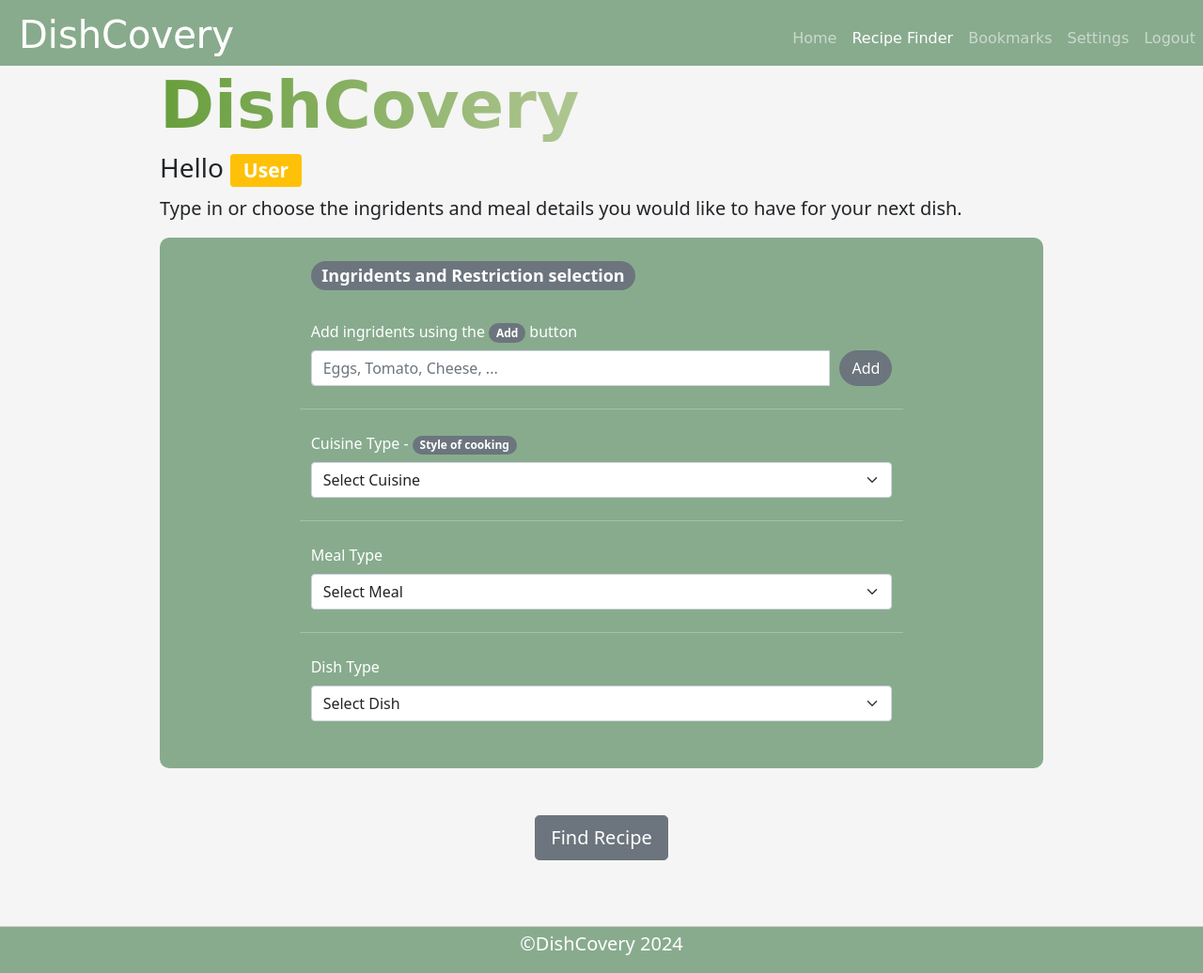
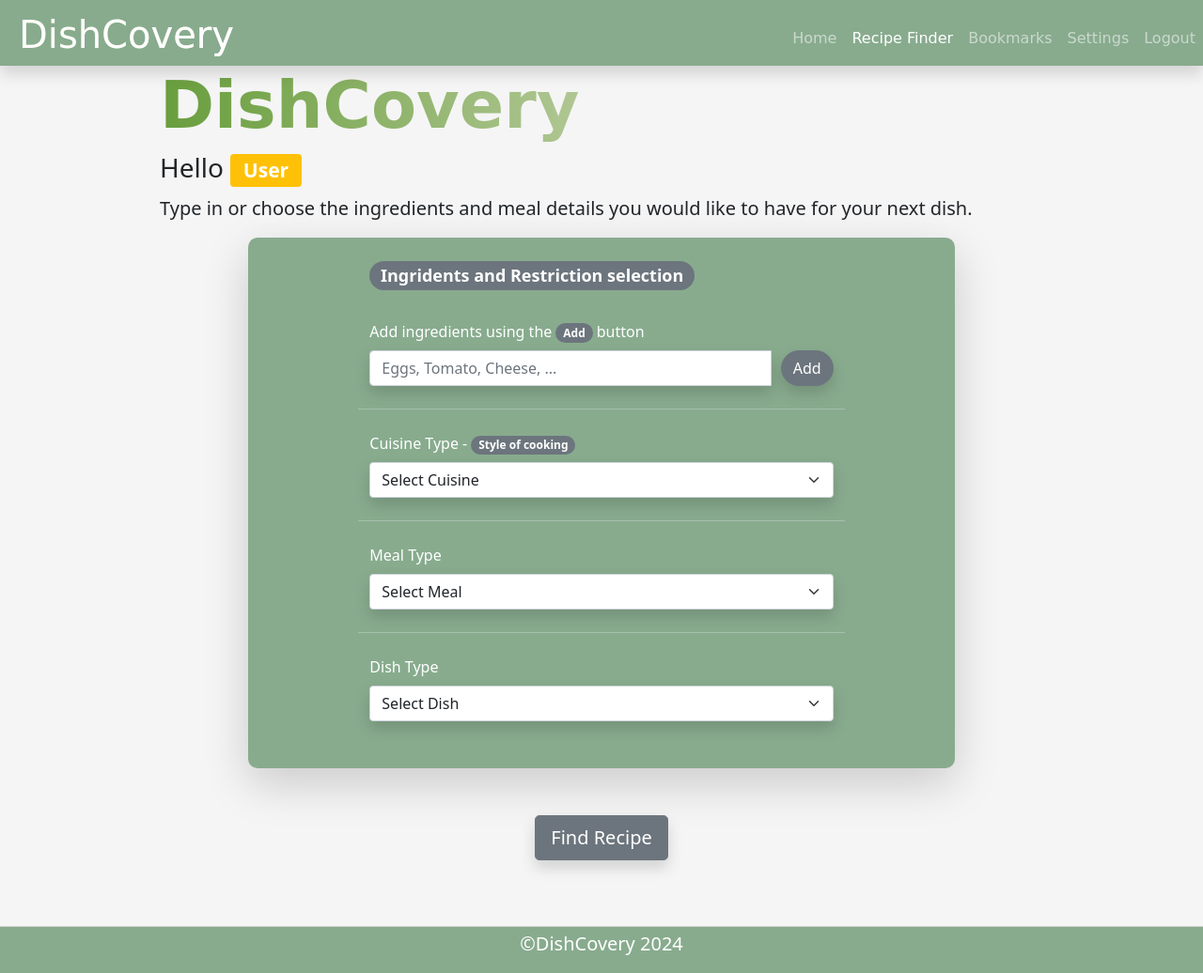
Before and after one commit to NebiyouBelaineh/Dishcovery, a Flask app: page /recipe_finder in a window 1280 px wide. Shown: the whole page at 94% size. Run offline with Flask 3, Linux system fonts and the light colour scheme; some libraries are stand-ins or nearby versions.

Commit message:
Formatting corrected for templates,  Added collectRecipeDetails script to obtain recipe details from the form  Fixed spelling and formatting problems for makeSuggestions and addIngredients scripts,  Made form smaller on page for recipe_finder page

```diff
--- a/dishcovery/static/scripts/addIngridents.js
+++ b/dishcovery/static/scripts/addIngridents.js
@@ -9,30 +9,31 @@ $(function () {
 
   function addIngredientInput() {
     console.log("Add button clicked!");
-    const ingrident = document.getElementById("ingridents");
+    const ingrident = document.getElementById("ingredients");
     const inputText = ingrident.value;
-    console.log(inputText);
+    // console.log(inputText);
     const container = document.querySelector(".ingredientContainer");
 
     const selectedContainer = document.createElement("div");
 
     if (!addedPrior) {
-      selectedContainer.innerHTML = "Selected Ingridents: "
+      selectedContainer.innerHTML = "Selected Ingredients: ";
     }
 
-    selectedContainer.classList.add("selectedIngridents");
+    selectedContainer.classList.add("selectedIngredients");
 
     const selectedIngrident = document.createElement("p");
     selectedIngrident.setAttribute("style", "display: inline");
     selectedIngrident.classList.add("ingridentText");
     const span = document.createElement("span");
-    span.classList = "badge rounded-pill bg-secondary selected-ingridents";
+    span.classList = "badge rounded-pill bg-secondary selected-ingredients";
     span.innerHTML = `${capitalizeFirstLetter(inputText)}`;
     selectedIngrident.appendChild(span);
     selectedContainer.appendChild(selectedIngrident);
     container.appendChild(selectedContainer);
     ingrident.value = "";
-    addedPrior = true
+    addedPrior = true;
+    document.getElementById("ingredients").focus();
   }
 
   // Add event listener to the button
--- /dev/null
+++ b/dishcovery/static/scripts/collectRecipeDetails.js
@@ -0,0 +1,29 @@
+let ingredientsList = [];
+$(function () {
+  function removePromptStr(str) {
+    if (str.length === 0) {
+      return str;
+    }
+    return str.replace("Selected Ingredients: ", "");
+  }
+  function collectRecipeDetails() {
+    const ingredients = document.querySelectorAll(".selectedIngredients");
+    const cuisines = document.getElementById("cuisines").value
+    const meals = document.getElementById("meals").value
+    const dishes = document.getElementById("dishes").value
+
+    // console.log(ingredients)
+    ingredients.forEach((element) => {
+      ingredientsList.push(removePromptStr(element.textContent));
+      //   console.log(removePromptStr(element.textContent));
+    });
+    console.log(ingredientsList);
+    console.log(cuisines);
+    console.log(meals);
+    console.log(dishes);
+
+  }
+  document
+    .getElementById("sumbitRecipeButton")
+    .addEventListener("click", collectRecipeDetails);
+});
--- a/dishcovery/static/scripts/makeSuggestion.js
+++ b/dishcovery/static/scripts/makeSuggestion.js
@@ -1,10 +1,10 @@
 $(function () {
-  $(document).keypress(function (event) {
+  $(document).keypress(function (event) {// Disable enter/return key
     if (event.which == "13") {
       event.preventDefault();
     }
   });
-  const inputField = document.getElementById("ingridents");
+  const inputField = document.getElementById("ingredients");
   const dataList = document.getElementById("suggestions");
 
   const filename = "/static/data/food_list.json";
--- a/dishcovery/static/styles/recipe_finder.css
+++ b/dishcovery/static/styles/recipe_finder.css
@@ -12,6 +12,9 @@ div main.recipe_finder {
   background-color: #88ab8e;
   border-radius: 10px;
   color: white;
+
+  width: 80%;
+  margin: auto;
 }
 .recipe_button {
   display: flex;
@@ -40,12 +43,12 @@ footer.inner_footer {
   -webkit-background-clip: text;
 }
 .recipe_finder_container {
-    padding: 0 100px;
+  padding: 0 100px;
 }
-div.selectedIngridents {
+div.selectedIngredients {
   display: inline;
   margin-right: 10px;
 }
-p.ingridentText {
+p.ingredientText {
   display: inline;
 }
--- a/dishcovery/templates/base_2.html
+++ b/dishcovery/templates/base_2.html
@@ -37,20 +37,16 @@
     <link rel="manifest" href="../static/images/favicon/site.webmanifest" />
     <script src="https://code.jquery.com/jquery-3.2.1.min.js"></script>
 
-    {% block styles%}
-    {% endblock%}
-    {% block script%}
-    {% endblock%}
+    {% block styles%} {% endblock%} {% block script%} {% endblock%}
 
-    <title>
-		{% block title %}
-		{% endblock %}
-	</title>
+    <title>{% block title %} {% endblock %}</title>
   </head>
   <body>
-    <header>
+    <header class="shadow">
       <nav class="navbar navbar-expand-lg navbar-dark">
-        <a class="navbar-brand mb-0 h1 logo" href="{{ url_for('home_route') }}"><h1>DishCovery</h1></a>
+        <a class="navbar-brand mb-0 h1 logo" href="{{ url_for('home_route') }}"
+          ><h1>DishCovery</h1></a
+        >
         <button
           class="navbar-toggler"
           type="button"
@@ -62,24 +58,42 @@
         >
           <span class="navbar-toggler-icon"></span>
         </button>
-        <div class="collapse navbar-collapse justify-content-end" id="navbarNavAltMarkup">
+        <div
+          class="collapse navbar-collapse justify-content-end"
+          id="navbarNavAltMarkup"
+        >
           <div class="navbar-nav">
-            <a class="nav-item nav-link {% if request.path == url_for('home_route') %}active{% endif %} " href="{{ url_for('home_route') }}">Home</a>
-            <a class="nav-item nav-link {% if request.path == url_for('recipe_finder') %}active{% endif %} " href="{{ url_for('recipe_finder') }}"
+            <a
+              class="nav-item nav-link {% if request.path == url_for('home_route') %}active{% endif %}"
+              href="{{ url_for('home_route') }}"
+              >Home</a
+            >
+            <a
+              class="nav-item nav-link {% if request.path == url_for('recipe_finder') %}active{% endif %}"
+              href="{{ url_for('recipe_finder') }}"
               >Recipe Finder</a
             >
-            <a class="nav-item nav-link {% if request.path == url_for('bookmark_route') %}active{% endif %} " href="{{ url_for('bookmark_route') }}">Bookmarks</a>
-            <a class="nav-item nav-link {% if request.path == url_for('settings_route') %}active{% endif %} " href="{{ url_for('settings_route') }}"
+            <a
+              class="nav-item nav-link {% if request.path == url_for('bookmark_route') %}active{% endif %}"
+              href="{{ url_for('bookmark_route') }}"
+              >Bookmarks</a
+            >
+            <a
+              class="nav-item nav-link {% if request.path == url_for('settings_route') %}active{% endif %}"
+              href="{{ url_for('settings_route') }}"
               >Settings</a
             >
-            <a class="nav-item nav-link {% if request.path == url_for('logout_route') %}active{% endif %}" href="{{ url_for('logout_route') }}">Logout</a>
+            <a
+              class="nav-item nav-link {% if request.path == url_for('logout_route') %}active{% endif %}"
+              href="{{ url_for('logout_route') }}"
+              >Logout</a
+            >
             <!-- <a class="nav-item nav-link disabled" href="#">Disabled</a> -->
           </div>
         </div>
       </nav>
     </header>
-    {% block main %}
-	{% endblock %}
+    {% block main %} {% endblock %}
     <footer class="inner_footer">
       <p class="mt-5 mb-3 fs-5 font-weight-bold">&copy;DishCovery 2024</p>
     </footer>
--- a/dishcovery/templates/recipe_finder.html
+++ b/dishcovery/templates/recipe_finder.html
@@ -17,39 +17,58 @@
     <div class="">
       <h3>Hello <span class="badge bg-warning">User</span></h3>
       <p class="lead">
-        Type in or choose the ingridents and meal details you would like to have for your next
-        dish.
+        Type in or choose the ingredients and meal details you would like to
+        have for your next dish.
       </p>
     </div>
-    <div class="par_container">
-      <div class="row justify-content-center ">
+    <div class="par_container shadow-lg">
+      <div class="row justify-content-center">
         <div class="col-md-8">
-          <br>
-          <h4><span class="badge rounded-pill bg-secondary">Ingridents and Restriction selection</span></h4>
-          <br>
+          <br />
+          <h4>
+            <span class="badge rounded-pill bg-secondary"
+              >Ingridents and Restriction selection</span
+            >
+          </h4>
+          <br />
           <form class="needs-validation recipe_form" novalidate>
             <div class="row">
               <div class="col-12 ingredientContainer">
-                <label for="ingredient" class="form-label">Add ingridents using the <span class="badge rounded-pill bg-secondary">Add</span> button</label>
+                <label for="ingredient" class="form-label"
+                  >Add ingredients using the
+                  <span class="badge rounded-pill bg-secondary">Add</span>
+                  button</label
+                >
                 <div class="input-group">
                   <input
-                  id="ingridents"
+                    id="ingredients"
                     type="text"
                     list="suggestions"
-                  class="form-control"
+                    class="form-control shadow"
                     placeholder="Eggs, Tomato, Cheese, ..."
                     required
                   />
-                <button id="addIngredientButton" class="btn btn-secondary rounded-pill" style="margin-left: 10px" type="button">Add</button>
-                <datalist id="suggestions">
-                </datalist>
+                  <button
+                    id="addIngredientButton"
+                    class="btn btn-secondary rounded-pill shadow"
+                    style="margin-left: 10px"
+                    type="button"
+                  >
+                    Add
+                  </button>
+                  <datalist id="suggestions"> </datalist>
                 </div>
               </div>
 
               <hr class="my-4" />
               <div class="col-12">
-              <label for="cusines" class="form-label">Cuisine Type - <span class="badge rounded-pill bg-secondary">Style of cooking</span></label>
-                <select id="cusines" class="form-select">
+                <label for="cuisines" class="form-label"
+                  >Cuisine Type -
+                  <span class="badge rounded-pill bg-secondary"
+                    >Style of cooking</span
+                  ></label
+                >
+                <select id="cuisines" class="form-select shadow">
                   {% for cuisine in cuisines%}
                   <option value="{{ cuisine }}">{{ cuisine }}</option>
                   {% endfor %}
@@ -58,8 +77,10 @@
 
               <hr class="my-4" />
               <div class="col-12">
-            <label for="meals" class="form-label">Meal Type<span class="badge rounded-pill bg-secondary"></span></label>
-                <select id="meals" class="form-select">
+                <label for="meals" class="form-label"
+                  >Meal Type<span class="badge rounded-pill bg-secondary"></span
+                ></label>
+                <select id="meals" class="form-select shadow">
                   {% for meal in meals%}
                   <option value="{{ meal }}">{{ meal }}</option>
                   {% endfor %}
@@ -67,8 +88,10 @@
               </div>
               <hr class="my-4" />
               <div class="col-12">
-              <label for="dishes" class="form-label">Dish Type<span class="badge rounded-pill bg-secondary"></span></label>
-                <select id="dishes" class="form-select">
+                <label for="dishes" class="form-label"
+                  >Dish Type<span class="badge rounded-pill bg-secondary"></span
+                ></label>
+                <select id="dishes" class="form-select shadow">
                   {% for dish in dishes%}
                   <option value="{{ dish }}">{{ dish }}</option>
                   {% endfor %}
@@ -78,13 +101,17 @@
           </form>
         </div>
       </div>
+    </div>
   </main>
-  <div class="d-grid gap-2 col-6 mx-auto recipe_button ">
-    <button id="sumbitRecipeButton" class="btn btn-secondary btn-lg" type="submit">
+  <div class="d-grid gap-2 col-2 mx-auto recipe_button">
+    <button
+      id="sumbitRecipeButton"
+      class="btn btn-secondary btn-lg shadow"
+      type="submit"
+    >
       Find Recipe
     </button>
   </div>
 </div>
 
-
 {% endblock %}
```
Also changed, not shown: dishcovery/templates/base_1.html (+23 -12 lines). Lines whose indentation alone changed are shown as unchanged.
